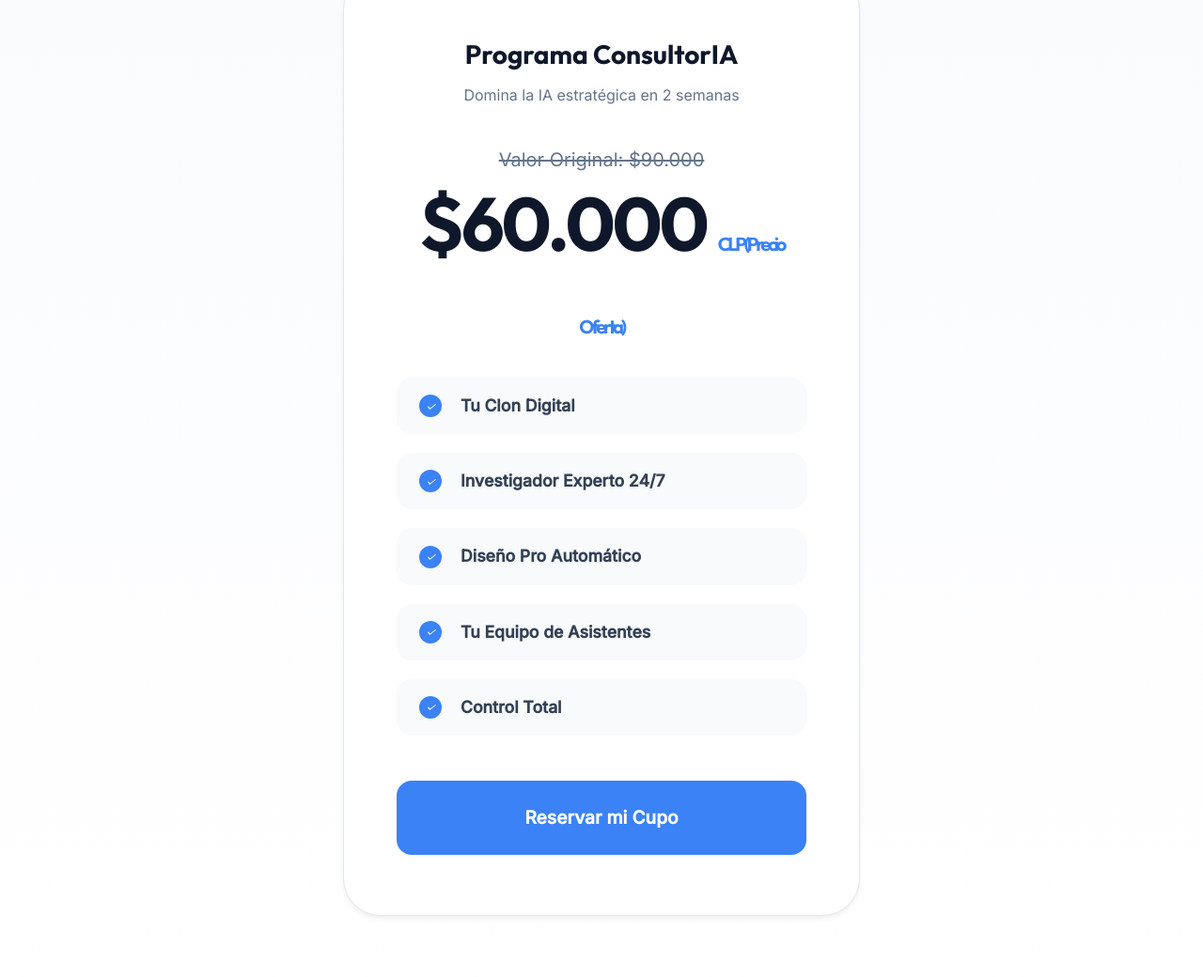
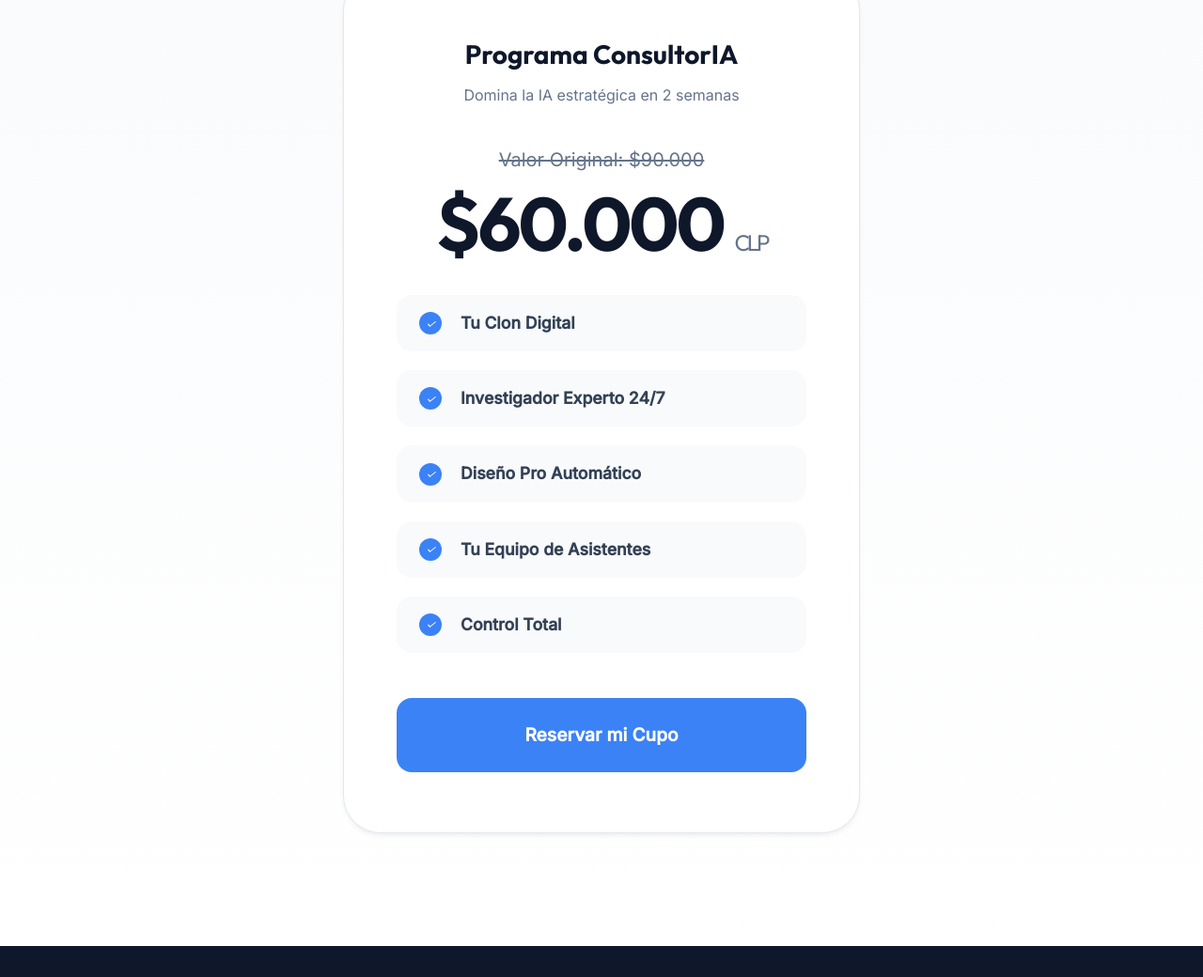
Before and after one commit to clabza16/ConsultorIA, a plain HTML site: page page/index.html in a window 1280 px wide. Shown: the part 4649-5689 px from the top of the page at 94% size. Drawn offline with Linux system fonts and the light colour scheme; no server answers.

Commit message:
UI: Remove 'Precio Oferta' text, keep only CLP

```diff
--- a/page/index.html
+++ b/page/index.html
@@ -181,7 +181,7 @@
                     Valor Original: $90.000</div>
                 <div class="price-value">
                     $60.000
-                    <span class="offer-label">CLP (Precio Oferta)</span>
+                    <span class="offer-label">CLP</span>
                 </div>
                 <ul class="pricing-features">
                     <li><i>✓</i> <b>Tu Clon Digital</b></li>
--- a/page/style.css
+++ b/page/style.css
@@ -511,10 +511,10 @@ nav {
 }
 
 .offer-label {
-    font-size: 1.25rem !important;
-    color: var(--accent) !important;
-    font-weight: 700 !important;
-    margin-top: 0.5rem;
+    font-size: 1.5rem !important;
+    color: var(--text-muted) !important;
+    font-weight: 500 !important;
+    margin-top: 0;
 }
 
 .pricing-features {
```
